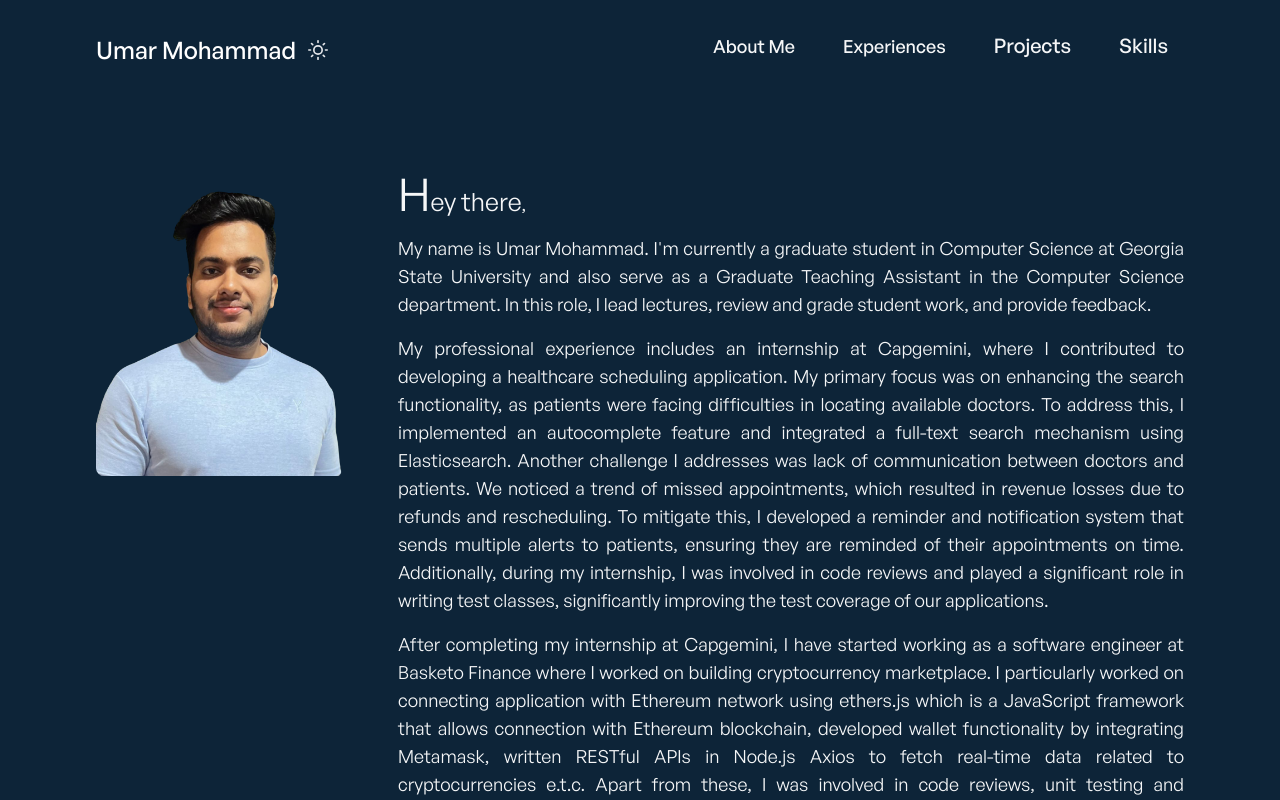
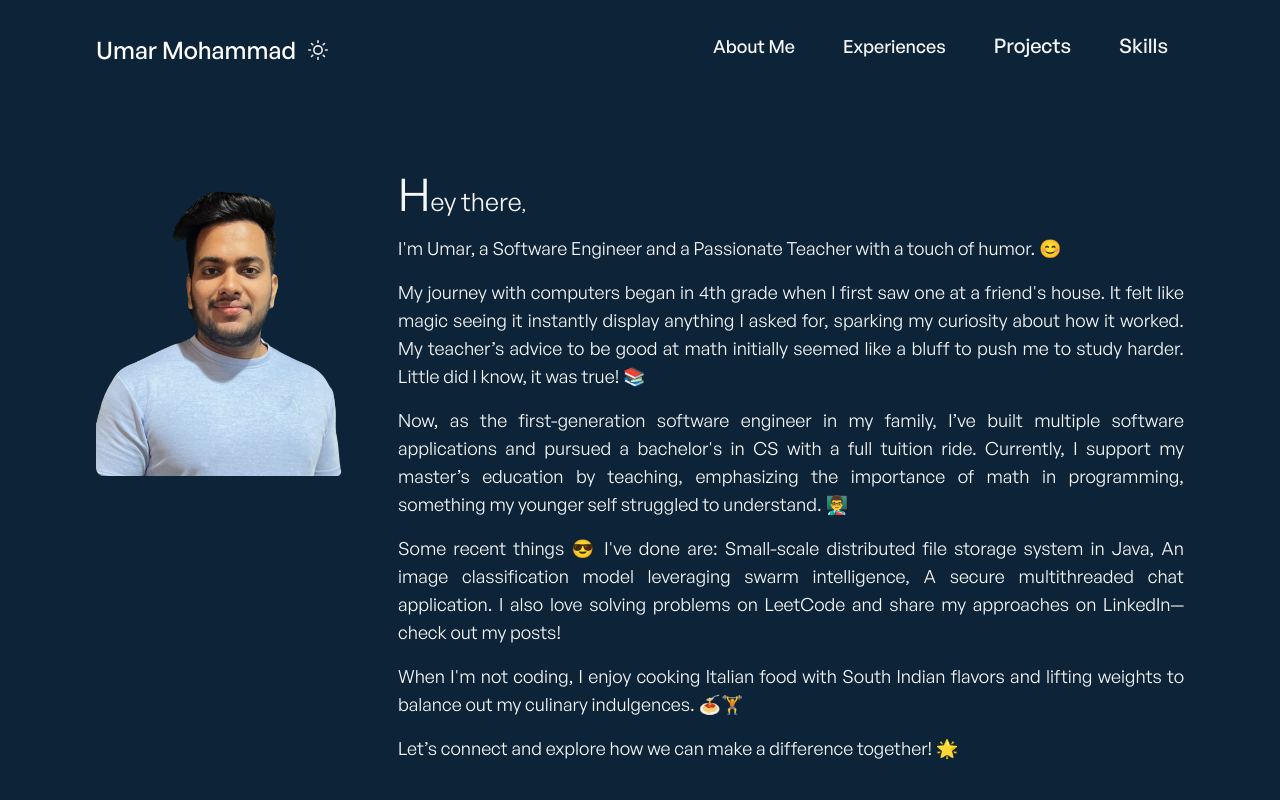
Before and after one commit to umar-7w4/portfolio-umar, a React (Create React App) app: page /about in a window 1280 px wide. Shown: the top 800 px of the page. Built offline with nearby package versions, Linux system fonts and the light colour scheme.

Commit message:
Update aboutMeData.js

```diff
--- a/src/data/aboutMeData.js
+++ b/src/data/aboutMeData.js
@@ -11,7 +11,7 @@
     id: 2,
     bio: (
       <p style={{ textAlign: 'justify' }}>
-        My name is Umar Mohammad. I'm currently a graduate student in Computer Science at Georgia State University and also serve as a Graduate Teaching Assistant in the Computer Science department. In this role, I lead lectures, review and grade student work, and provide feedback.
+       I'm Umar, a Software Engineer and a Passionate Teacher with a touch of humor. 😊
       </p>
     ),
   },
@@ -19,7 +19,7 @@
     id: 3,
     bio: (
       <p style={{ textAlign: 'justify' }}>
-        My professional experience includes an internship at Capgemini, where I contributed to developing a healthcare scheduling application. My primary focus was on enhancing the search functionality, as patients were facing difficulties in locating available doctors. To address this, I implemented an autocomplete feature and integrated a full-text search mechanism using Elasticsearch. Another challenge I addresses was lack of communication between doctors and patients. We noticed a trend of missed appointments, which resulted in revenue losses due to refunds and rescheduling. To mitigate this, I developed a reminder and notification system that sends multiple alerts to patients, ensuring they are reminded of their appointments on time. Additionally, during my internship, I was involved in code reviews and played a significant role in writing test classes, significantly improving the test coverage of our applications.
+        My journey with computers began in 4th grade when I first saw one at a friend's house. It felt like magic seeing it instantly display anything I asked for, sparking my curiosity about how it worked. My teacher’s advice to be good at math initially seemed like a bluff to push me to study harder. Little did I know, it was true! 📚
       </p>
     ),
   },
@@ -27,7 +27,7 @@
     id: 4,
     bio: (
       <p style={{ textAlign: 'justify' }}>
-        After completing my internship at Capgemini, I have started working as a software engineer at Basketo Finance where I worked on building cryptocurrency marketplace. I particularly worked on connecting application with Ethereum network using ethers.js which is a JavaScript framework that allows connection with Ethereum blockchain, developed wallet functionality by integrating Metamask, written RESTful APIs in Node.js Axios to fetch real-time data related to cryptocurrencies e.t.c. Apart from these, I was involved in code reviews, unit testing and deployments.
+        Now, as the first-generation software engineer in my family, I’ve built multiple software applications and pursued a bachelor's in CS with a full tuition ride. Currently, I support my master’s education by teaching, emphasizing the importance of math in programming, something my younger self struggled to understand. 👨‍🏫
       </p>
     ),
   },
@@ -35,7 +35,22 @@
     id: 5,
     bio: (
       <p style={{ textAlign: 'justify' }}>
-        In my free time, I enjoy working out and teaching my juniors. I find teaching to be incredibly rewarding, as it not only helps others but also reinforces my own understanding of complex topics.
+        Some recent things 😎 I've done are: Small-scale distributed file storage system in Java, An image classification model leveraging swarm intelligence, A secure multithreaded chat application. I also love solving problems on LeetCode and share my approaches on LinkedIn—check out my posts!
+      </p>
+    ),
+  },
+  {
+    id: 6,
+    bio: (
+      <p style={{ textAlign: 'justify' }}>
+        When I'm not coding, I enjoy cooking Italian food with South Indian flavors and lifting weights to balance out my culinary indulgences. 🍝🏋️
+      </p>
+    ),
+  },  {
+    id: 7,
+    bio: (
+      <p style={{ textAlign: 'justify' }}>
+        Let’s connect and explore how we can make a difference together! 🌟
       </p>
     ),
   }
```
